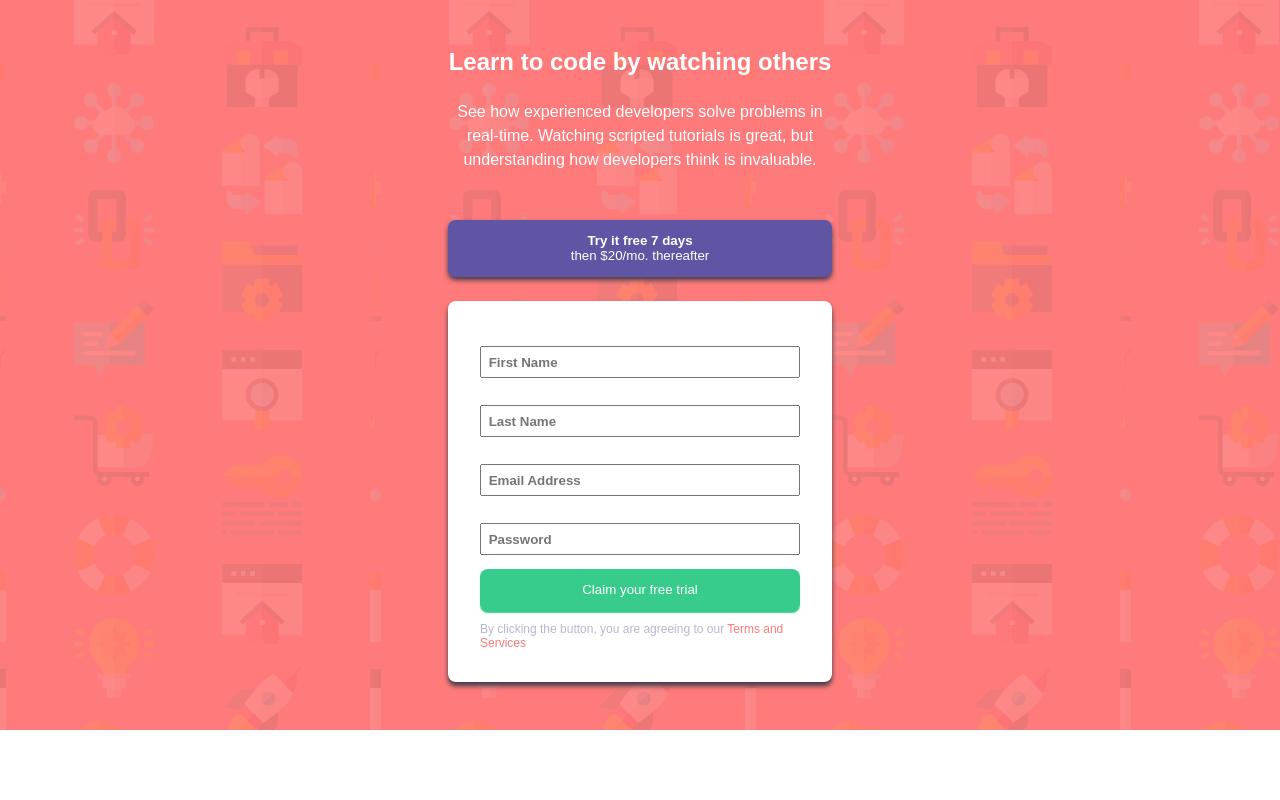
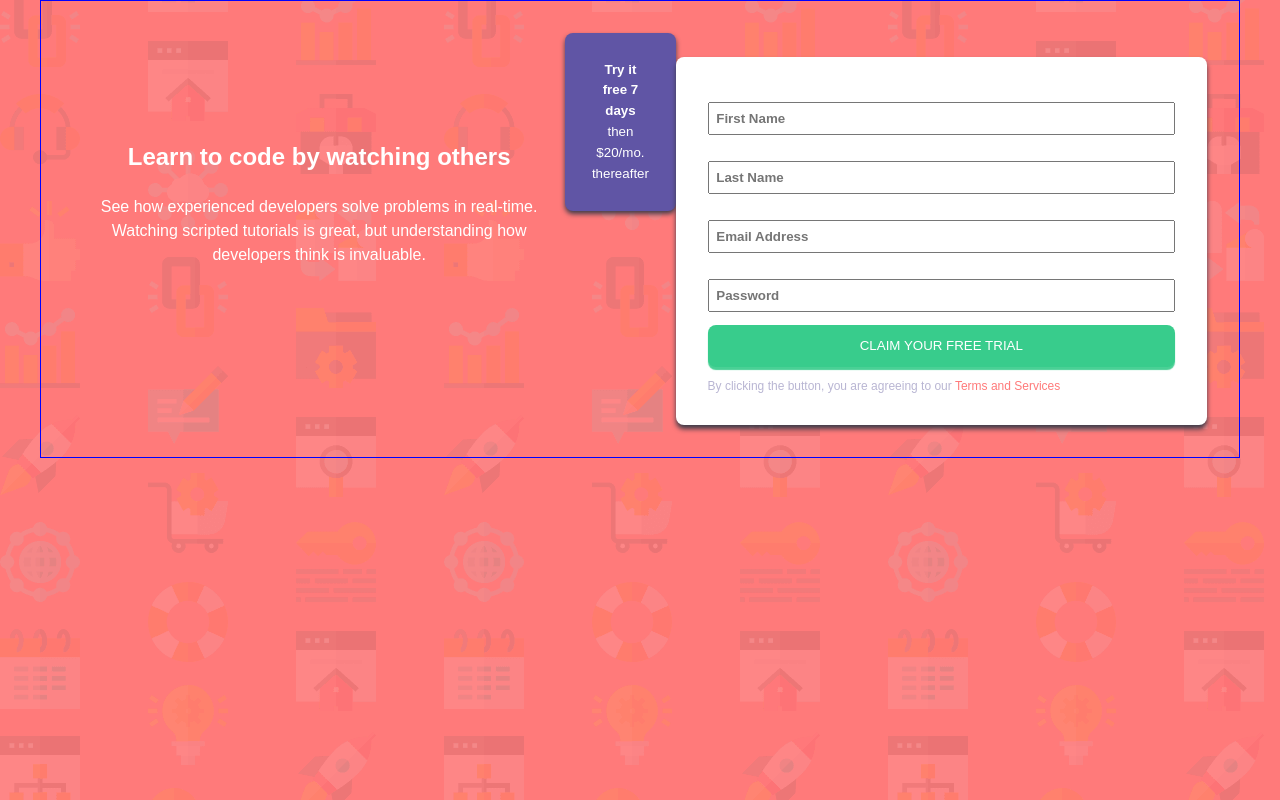
Before and after one commit to stephlinya/signup-form, a plain HTML site: page index.html in a window 1280 px wide. Drawn offline with Linux system fonts and the light colour scheme.

Commit message:
finalized css mobile styles

```diff
--- a/style.css
+++ b/style.css
@@ -4,9 +4,9 @@
     padding: 0;
 }
 
-main {
+body {
     font-family: 'Poppin', sans-serif;
-    background-image: url(/images/bg-intro-mobile.png);
+    background-image: url(./images/bg-intro-mobile.png);
     background-color: hsl(0, 100%, 74%) ;
 }
 
@@ -26,10 +26,10 @@ footer{
 }
 
 .container {
-    width: 80%;
-    max-width: 28rem;
+    width: 70%;
+    max-width: 22rem;
     margin: 0 auto;
-    padding: 3em 2em;
+    padding: 2em 2em;
 }
 
 .flex {
@@ -55,18 +55,19 @@ footer{
 .trial__btn {
     cursor: pointer;
     text-decoration: none;
-    text-align: center;
     color: white;
     background-color: hsl(248, 32%, 49%);
     border-radius: 0.5rem;
     border: none;
-    padding: 1em 5em;
+    padding: 2em 2em;
     width: 100%;
     box-shadow: 0 3px 5px hsl(249, 10%, 26%);
+    line-height: 1.3rem;
 }
 
 .trial__btn--accent{
     font-weight: 600;
+
 }
 
 .form {
@@ -84,10 +85,12 @@ footer{
     color: white;
     border-radius: 0.5rem;
     border: none;
-    padding: 1em 4em;
+    padding: 1em 2em;
     width: 100%;
     cursor: pointer;
-    box-shadow: 0 3px 1px hsl(154, 59%, 51%);
+    box-shadow: 0 3px 1px hsl(154, 59%, 55%);
+    text-transform: uppercase;
+    font-weight: 500;
 
 }
 
@@ -101,3 +104,25 @@ footer{
     color: hsl(0, 100%, 74%);
 
 }
+
+@media (min-width: 800px){
+    body {
+        background-image: url(./images/bg-intro-desktop.png);
+        min-height: 100%;
+    }
+
+    .flex {
+        flex-direction: row;
+    }
+
+    .container {
+        width: 100%;
+        max-width: 1200px;
+        border: 1px solid blue;
+
+    }
+
+    .lead {
+        align-self: center;
+    }
+}
```
Also changed, not shown: index.html (+1 -1 lines).
